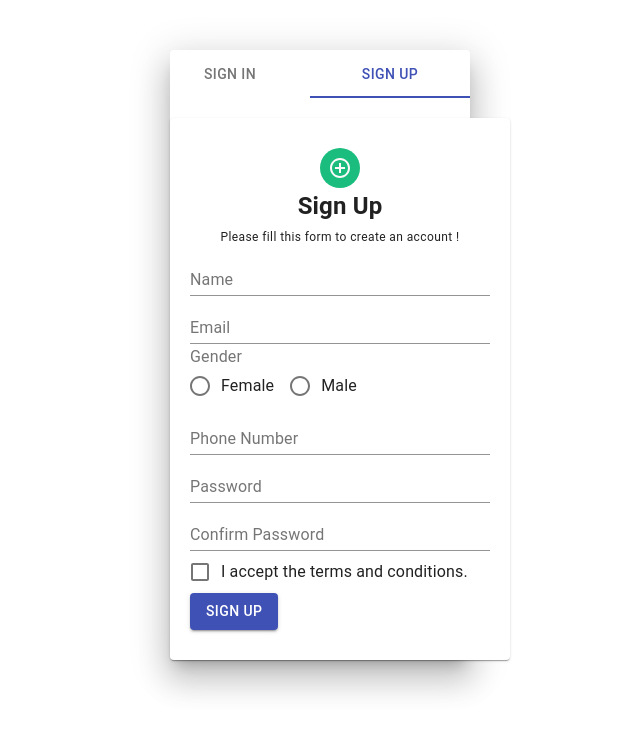
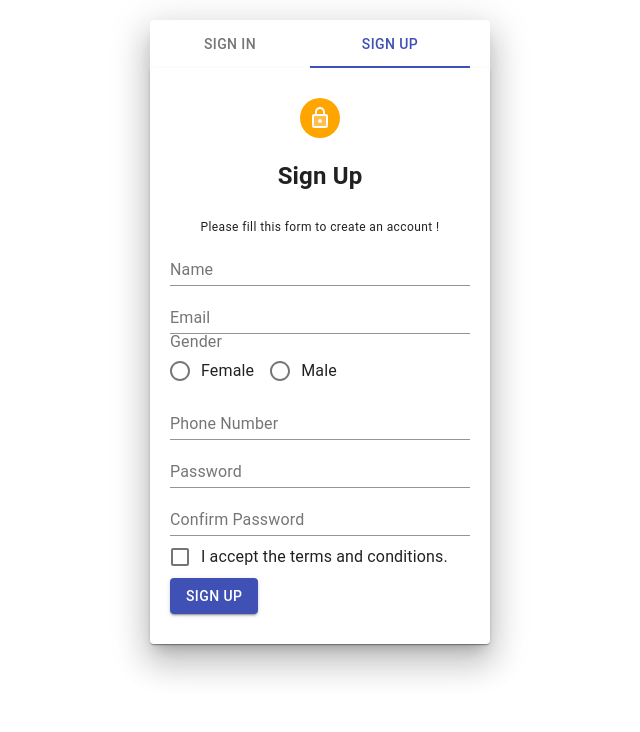
Before and after one commit to Louie222/Final_Project, a React (Create React App) app in the folder client/: page / in a window 1280 px wide. Both pictures are taken after a click on the tab "SIGN UP". Shown: the top 732 px of the page, without its empty margins (320-960 px from the left). Built offline with nearby package versions, Linux system fonts and the light colour scheme.

Commit message:
Updating sign in and sign up page

```diff
--- a/client/src/Containers/index.js
+++ b/client/src/Containers/index.js
@@ -13,7 +13,7 @@ const SignInOutContainer = () => {
         setValue(newValue);
       };
 
-      const paperStyle={width:300, margin:"50px auto"}
+      const paperStyle={width:340, margin:"20px auto"}
       function TabPanel(props) {
         const { children, value, index, ...other } = props;
 
--- a/client/src/components/login.js
+++ b/client/src/components/login.js
@@ -13,7 +13,7 @@ const Login = () => {
     padding: 20,
     height: "70vh",
     width: 300,
-    margin: "20px auto",
+    margin: "0 auto",
   };
   return (
     <Grid>
--- a/client/src/components/signup.js
+++ b/client/src/components/signup.js
@@ -6,28 +6,26 @@ import FormControlLabel from '@material-ui/core/FormControlLabel';
 import FormControl from '@material-ui/core/FormControl';
 import FormLabel from '@material-ui/core/FormLabel';
 import Checkbox from '@material-ui/core/Checkbox';
-import AddCircleOutlineOutlinedIcon from '@material-ui/icons/AddCircleOutlineOutlined';
+import LockTwoToneIcon from '@material-ui/icons/LockTwoTone';
 
 
 const SignUp = () => {
-const paperStyle={padding:'30px 20px', width:300, margin:'20px auto'}
-const headerStyle = { margin: 0 }
-    const avatarStyle = { backgroundColor: '#1bbd7e' }
-    const marginTop = { marginTop: 5 }
+
+    const avatarStyle = { backgroundColor: 'orange' }
+    const paperStyle={padding:'30px 20px', width:300, margin:'0 auto'}
+
     return (
         <Grid>
             <Paper style={paperStyle}>
                 <Grid align='center'>
-                    <Avatar style={avatarStyle}>
-                        <AddCircleOutlineOutlinedIcon />
-                    </Avatar>
-                    <h2 style={headerStyle}>Sign Up</h2>
+                <Avatar style={avatarStyle}><LockTwoToneIcon/></Avatar>
+                    <h2>Sign Up</h2>
                     <Typography variant='caption' gutterBottom>Please fill this form to create an account !</Typography>
                 </Grid>
                 <form>
                     <TextField fullWidth label='Name' placeholder="Enter your name" />
                     <TextField fullWidth label='Email' placeholder="Enter your email" />
-                    <FormControl component="fieldset" style={marginTop}>
+                    <FormControl component="fieldset">
                         <FormLabel component="legend">Gender</FormLabel>
                         <RadioGroup aria-label="gender" name="gender" style={{ display: 'initial' }}>
                             <FormControlLabel value="female" control={<Radio />} label="Female" />
```
